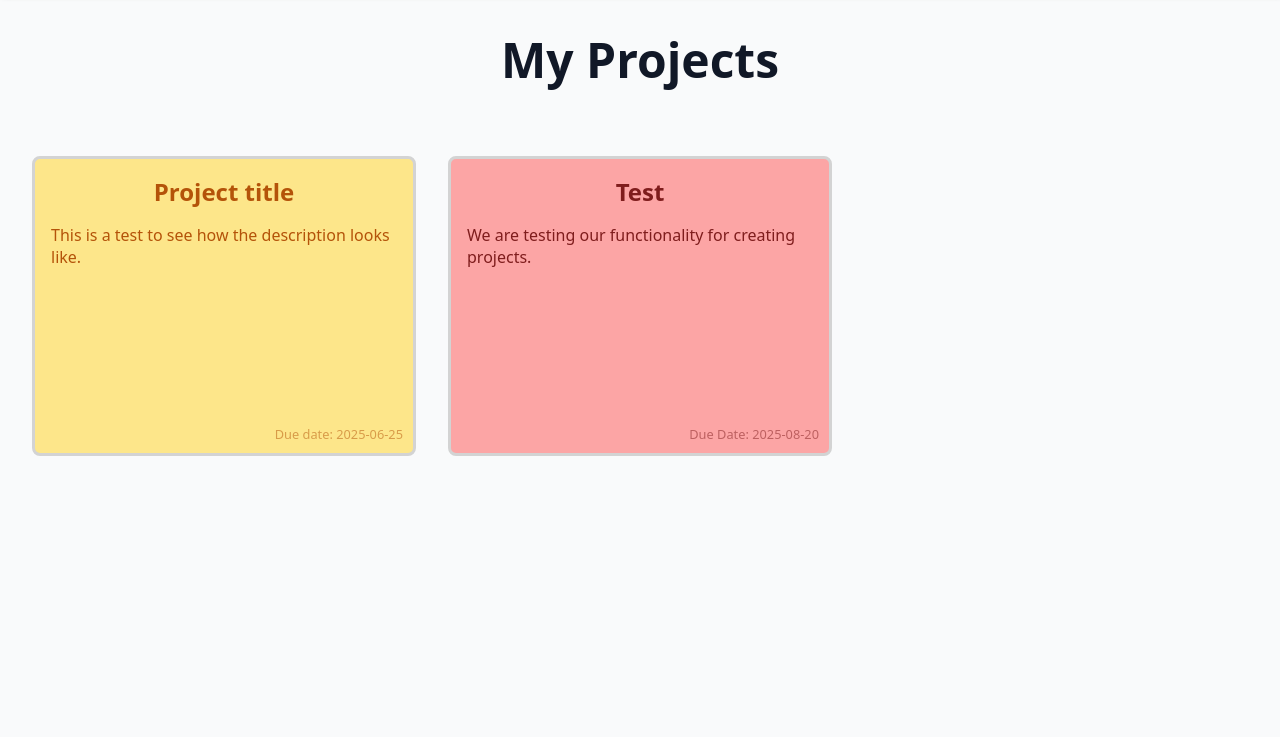
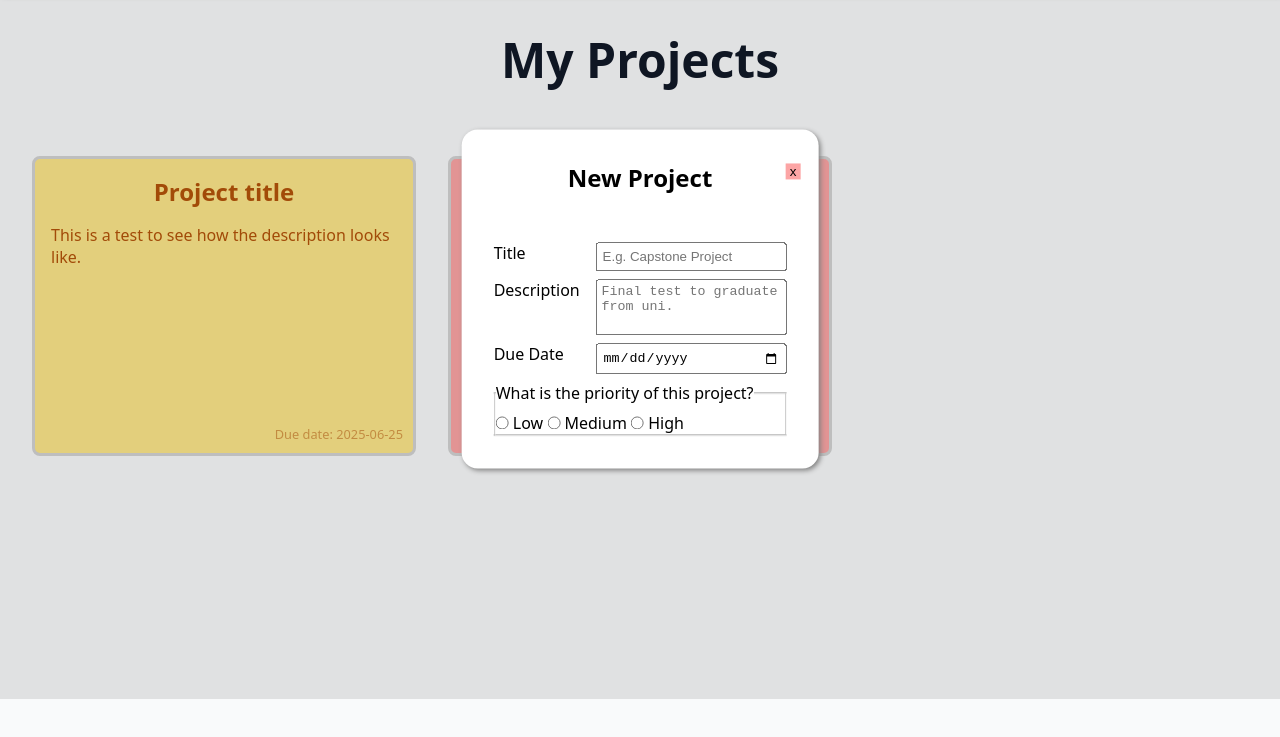
Before and after one commit to alextalijan/todo-list, a website built with webpack: page src/template.html in a window 1280 px wide. Both pictures are taken after a click on the button "New Project". Shown: the part 101-838 px from the top of the page. Built offline with nearby package versions, Linux system fonts and the light colour scheme.

Commit message:
feat: add form to insert a new project todo list
Clicking on the button opens up a new modal that is used to create a new
project. I've created the input fields. Only button is missing.

```diff
--- a/src/css/styles.css
+++ b/src/css/styles.css
@@ -47,6 +47,65 @@ body {
     background-color: #21867A;
 }
 
+.modal {
+    position: fixed;
+    z-index: 1;
+    left: 50%;
+    top: 50%;
+    transform: translate(-50%, -50%);
+    border: none;
+    padding: 2rem;
+    border-radius: 1rem;
+    box-shadow: 2px 2px 5px gray;
+}
+
+.modal-close-btn {
+    border: none;
+    padding: 0.05em 0.3em;
+    position: absolute;
+    right: 5%;
+    top: 10%;
+    cursor: pointer;
+    background-color: #FCA5A5;
+    transition: background-color 0.2s ease;
+}
+
+.modal-close-btn:hover {
+    background-color: #F87171;
+}
+
+.modal > form {
+    display: flex;
+    flex-direction: column;
+    align-items: center;
+    gap: 3rem;
+}
+
+.modal > form > div {
+    width: 100%;
+    display: grid;
+    grid-template-columns: max-content 1fr;
+    gap: 0.5rem 1rem;
+}
+
+.modal > form input,
+.modal > form textarea {
+    padding: 0.3rem;
+}
+
+#project-description {
+    resize: none;
+}
+
+.modal > form fieldset {
+    grid-column: 1 / 3;
+
+}
+
+.modal > form fieldset > legend {
+    margin-bottom: 0.5rem;
+}
+
 .title {
     text-align: center;
     margin: 2rem auto;
@@ -70,6 +129,7 @@ body {
     display: flex;
     flex-direction: column;
     position: relative;
+    transition: background-color 0.2s ease;
 }
 
 .project-title {
@@ -90,12 +150,24 @@ body {
     color: #92400E;
 }
 
+.low-priority:hover {
+    background-color: #FDE68A;
+}
+
 .medium-priority {
     background-color: #FDE68A;
     color: #B45309;
+}
+
+.medium-priority:hover {
+    background-color: #FCD34D;
 }
 
 .high-priority {
     background-color: #FCA5A5;
     color: #7F1D1D;
 }
+
+.high-priority:hover {
+    background-color: #FB8C8C;
+}
--- a/src/js/index.js
+++ b/src/js/index.js
@@ -13,3 +13,14 @@ const project1 = new Project("Test",
 myProjects.push(project1);
 
 displayController.render(myProjects);
+
+const newProjectBtn = document.querySelector(".new-project-btn");
+const modal = document.querySelector(".modal");
+newProjectBtn.addEventListener("click", () => {
+    const modal = document.querySelector(".modal");
+    modal.showModal();
+});
+const closeModalBtn = document.querySelector(".modal-close-btn");
+closeModalBtn.addEventListener("click", () => {
+    modal.close();
+})
--- a/src/template.html
+++ b/src/template.html
@@ -8,8 +8,37 @@
   <body>
     <header class="header">
       <img src="./img/logo.png" alt="logo" width="250" class="logo">
-      <button type="button">New Project</button>
+      <button class="new-project-btn" type="button">New Project</button>
     </header>
+    <dialog class="modal">
+      <button class="modal-close-btn">x</button>
+      <form action="">
+        <h2>New Project</h2>
+        <div>
+          <label for="project-title">Title</label>
+          <input type="text" id="project-title" placeholder="E.g. Capstone Project">
+
+          <label for="project-description">Description</label>
+          <textarea id="project-description" rows="3" placeholder="Final test to graduate from uni."></textarea>
+
+          <label for="project-due-date">Due Date</label>
+          <input type="date" id="project-due-date">
+
+          <fieldset>
+            <legend>What is the priority of this project?</legend>
+
+            <input type="radio" name="priority" value="low" id="lowPriority">
+            <label for="lowPriority">Low</label>
+
+            <input type="radio" name="priority" value="medium" id="mediumPriority">
+            <label for="mediumPriority">Medium</label>
+
+            <input type="radio" name="priority" value="high" id="highPriority">
+            <label for="highPriority">High</label>
+          </fieldset>
+        </div>
+      </form>
+    </dialog>
     <h1 class="title">My Projects</h1>
     <div id="projects" class="projects">
       <div class="project-card medium-priority">
```
